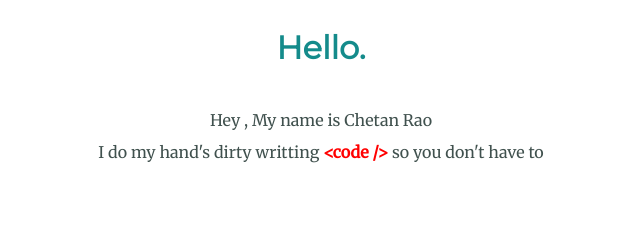
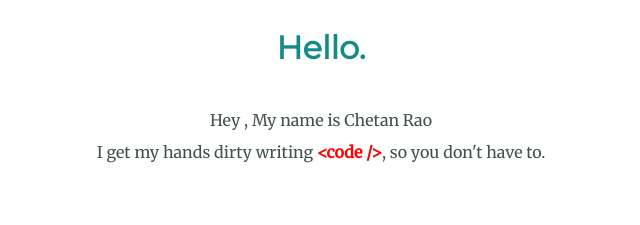
Before and after one commit to code-er7/beta2.github.io, a plain HTML site: page index.html in a window 1280 px wide. Shown: the part 913-1138 px from the top of the page, 319-959 px from the left. Drawn offline with nearby package versions, Linux system fonts and the light colour scheme.

Commit message:
Update index.html

```diff
--- a/index.html
+++ b/index.html
@@ -28,8 +28,7 @@
     <div class="profile">
       <img class="imgg" src="panda-removebg-preview.jpg" width="100px" alt="">
       <h2 class="col2">Hello.</h2>
-      <p class="intro">Hey , My name is Chetan Rao <br> I do my hand's dirty writting <strong><span class="text-info">&lt;code /&gt;</span></strong> so
-        you don't have to</p>
+      <p class="intro">Hey , My name is Chetan Rao <br> I get my hands dirty writing <strong><span class="text-info">&lt;code /&gt;</span></strong>, so you don't have to.</p>
     </div>
     <hr>
     <div class="skills">
```
